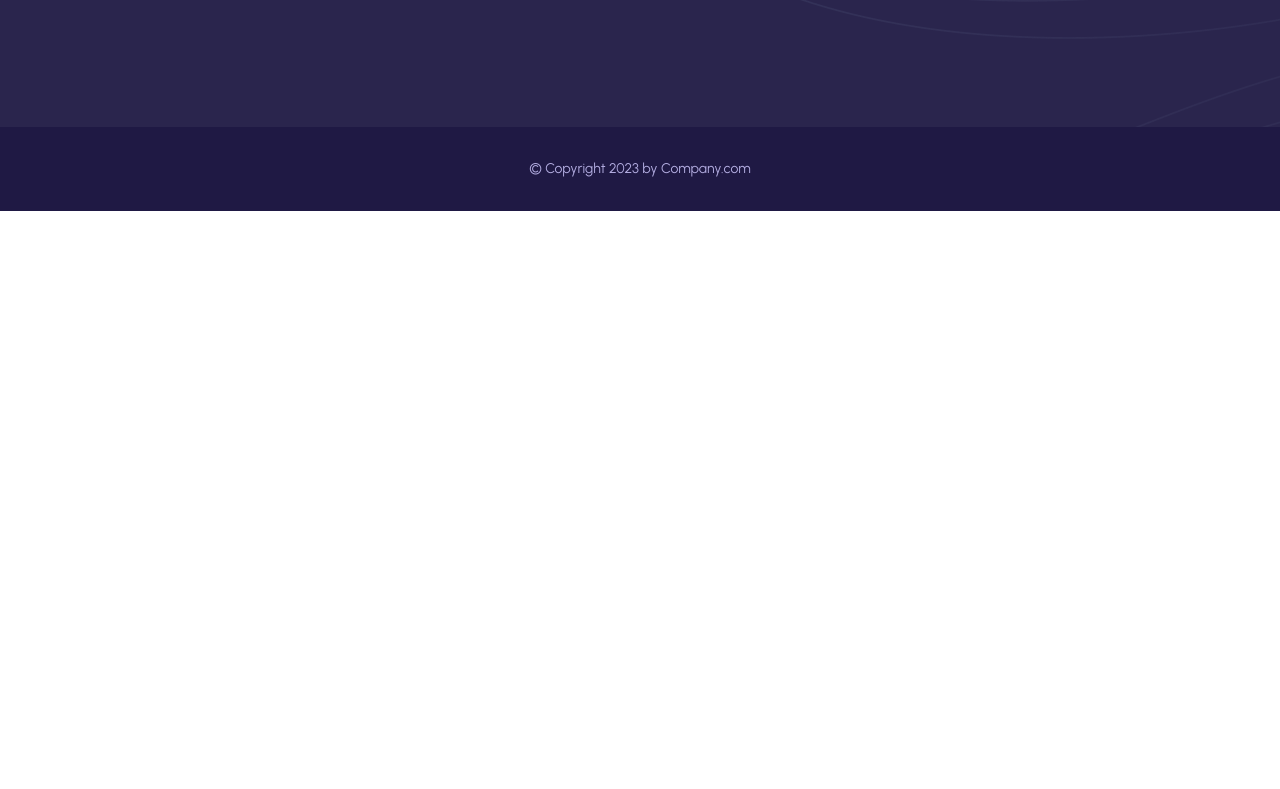
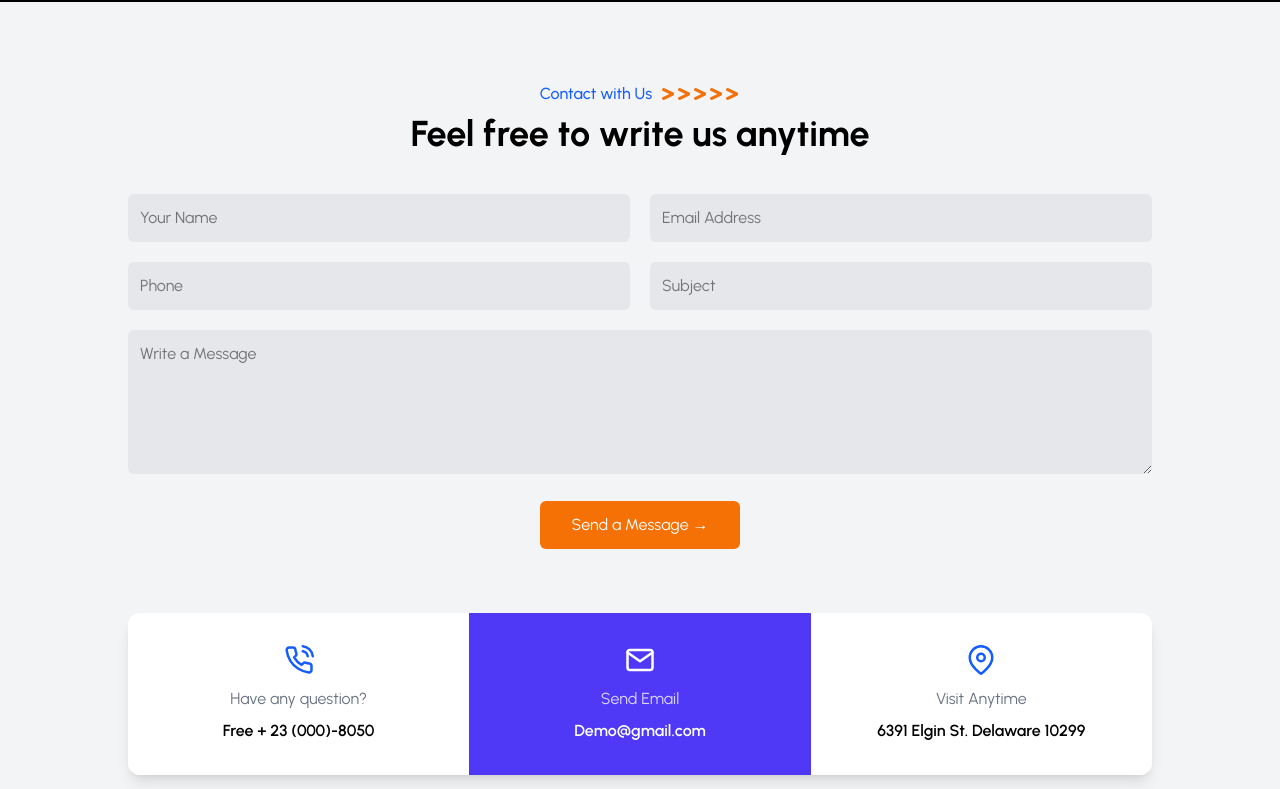
Before and after one commit to Mohammad-Nadil/ebt-eduact, a React (Vite) app: page /contact in a window 1280 px wide. Shown: the part 491-1280 px from the top of the page. Before the commit the page ends 800 px from the top, so only its background shows below. Built offline with nearby package versions, Linux system fonts and the light colour scheme.

Commit message:
Add Contact Page Design

```diff
--- a/src/pages/Contact.jsx
+++ b/src/pages/Contact.jsx
@@ -1,11 +1,115 @@
+
+
 import React from "react";
+import { FiPhoneCall, FiMail, FiMapPin } from "react-icons/fi";
+import { FaGreaterThan } from "react-icons/fa";
 
 const Contact = () => {
   return (
-    <div>
-      <h1 className="text-7xl">Contact</h1>
-    </div>
+    <>
+      <div className="w-full font-urbanist">
+        {/* Spacer for Absolute Navbar */}
+        <div className="h-16 sm:h-18 md:h-20 lg:h-24"></div>
+
+        {/* Your FAQ Section */}
+        <div className="bg-black text-white h-[397px] flex items-center justify-center  font-urbanist">
+          <h1 className="text-3xl md:text-5xl font-bold uppercase">
+            contact us
+            <p className="font-normal text-[16px] text-center mt-2">Home  /  About </p>
+          </h1>
+
+        </div>
+      </div>
+      <div className="w-full bg-gray-100 py-20 px-4 font-urbanist">
+        <div className="max-w-5xl mx-auto text-center">
+
+          {/* Top Heading */}
+          <p className="text-blue-600 font-medium flex items-center justify-center gap-x-2">
+            Contact with Us <span className="text-[#F57005] font-bold flex justify-center items-center">
+              <FaGreaterThan />
+              <FaGreaterThan />
+              <FaGreaterThan />
+              <FaGreaterThan />
+              <FaGreaterThan />
+            </span>
+          </p>
+          <h2 className="text-3xl md:text-4xl font-bold mt-2 mb-10">
+            Feel free to write us anytime
+          </h2>
+
+          {/* Form */}
+          <form className="space-y-5">
+            <div className="grid md:grid-cols-2 gap-5">
+              <input
+                type="text"
+                placeholder="Your Name"
+                className="w-full p-3 bg-gray-200 rounded-md outline-none"
+              />
+              <input
+                type="email"
+                placeholder="Email Address"
+                className="w-full p-3 bg-gray-200 rounded-md outline-none"
+              />
+              <input
+                type="text"
+                placeholder="Phone"
+                className="w-full p-3 bg-gray-200 rounded-md outline-none"
+              />
+              <input
+                type="text"
+                placeholder="Subject"
+                className="w-full p-3 bg-gray-200 rounded-md outline-none"
+              />
+            </div>
+
+            <textarea
+              rows="5"
+              placeholder="Write a Message"
+              className="w-full p-3 bg-gray-200 rounded-md outline-none"
+            ></textarea>
+
+            <button
+              type="submit"
+              className="bg-[#F57005] hover:bg-orange-600 text-white px-8 py-3 rounded-md transition duration-300"
+            >
+              Send a Message →
+            </button>
+          </form>
+
+          {/* Contact Info Cards */}
+          <div className="mt-16 grid md:grid-cols-3 rounded-xl overflow-hidden shadow-lg">
+
+            {/* Phone */}
+            <div className="bg-white p-8 text-center">
+              <FiPhoneCall className="text-3xl mx-auto text-blue-600 mb-3" />
+              <p className="text-gray-500">Have any question?</p>
+              <h4 className="font-semibold mt-2">Free + 23 (000)-8050</h4>
+            </div>
+
+            {/* Email (Highlighted Center) */}
+            <div className="bg-indigo-600 text-white p-8 text-center">
+              <FiMail className="text-3xl mx-auto mb-3" />
+              <p className="opacity-80">Send Email</p>
+              <h4 className="font-semibold mt-2">Demo@gmail.com</h4>
+            </div>
+
+            {/* Address */}
+            <div className="bg-white p-8 text-center">
+              <FiMapPin className="text-3xl mx-auto text-blue-600 mb-3" />
+              <p className="text-gray-500">Visit Anytime</p>
+              <h4 className="font-semibold mt-2">
+                6391 Elgin St. Delaware 10299
+              </h4>
+            </div>
+
+          </div>
+        </div>
+      </div>
+      <img src="/public/images/map.png" alt="map" />
+    </>
   );
+
+
 };
 
 export default Contact;
```
